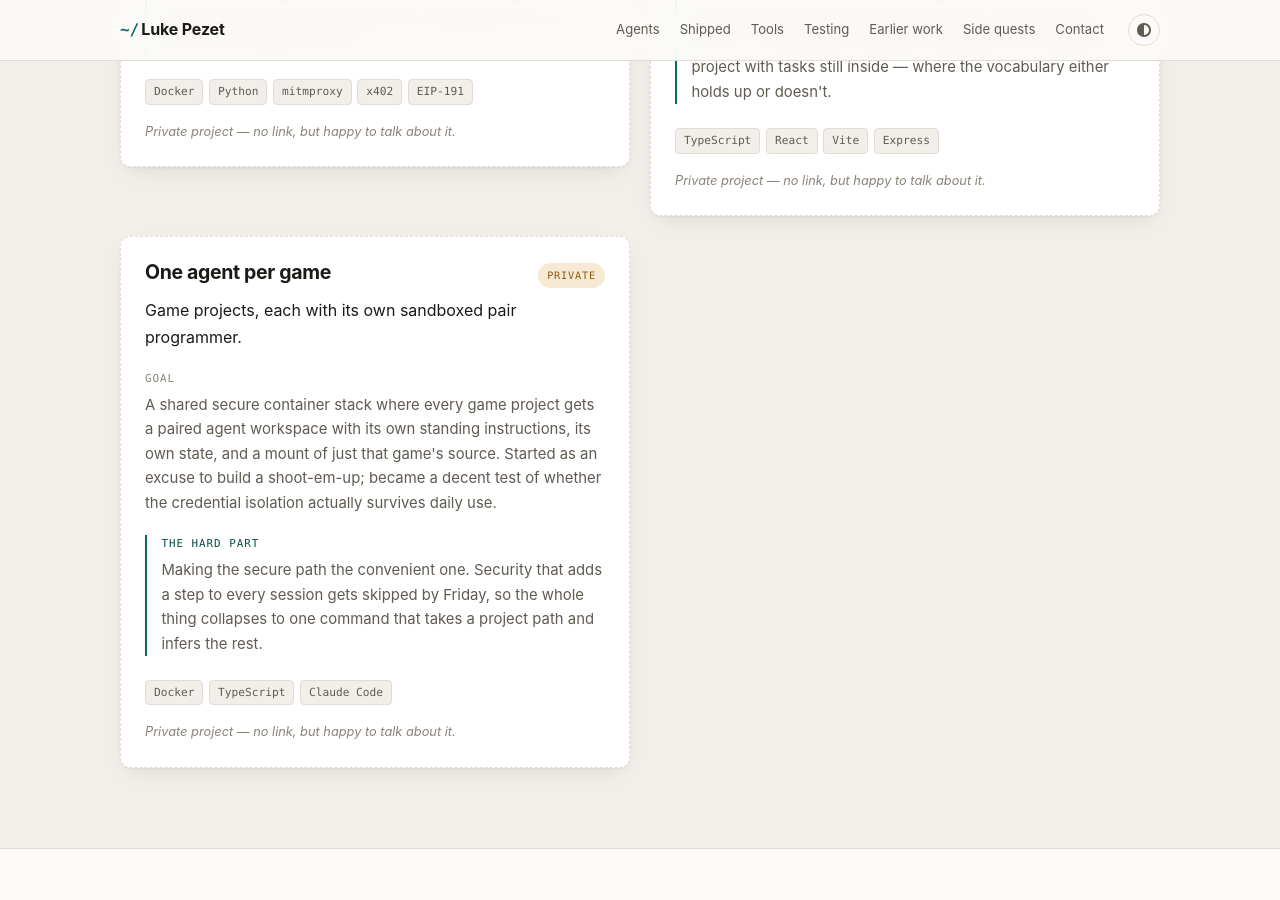
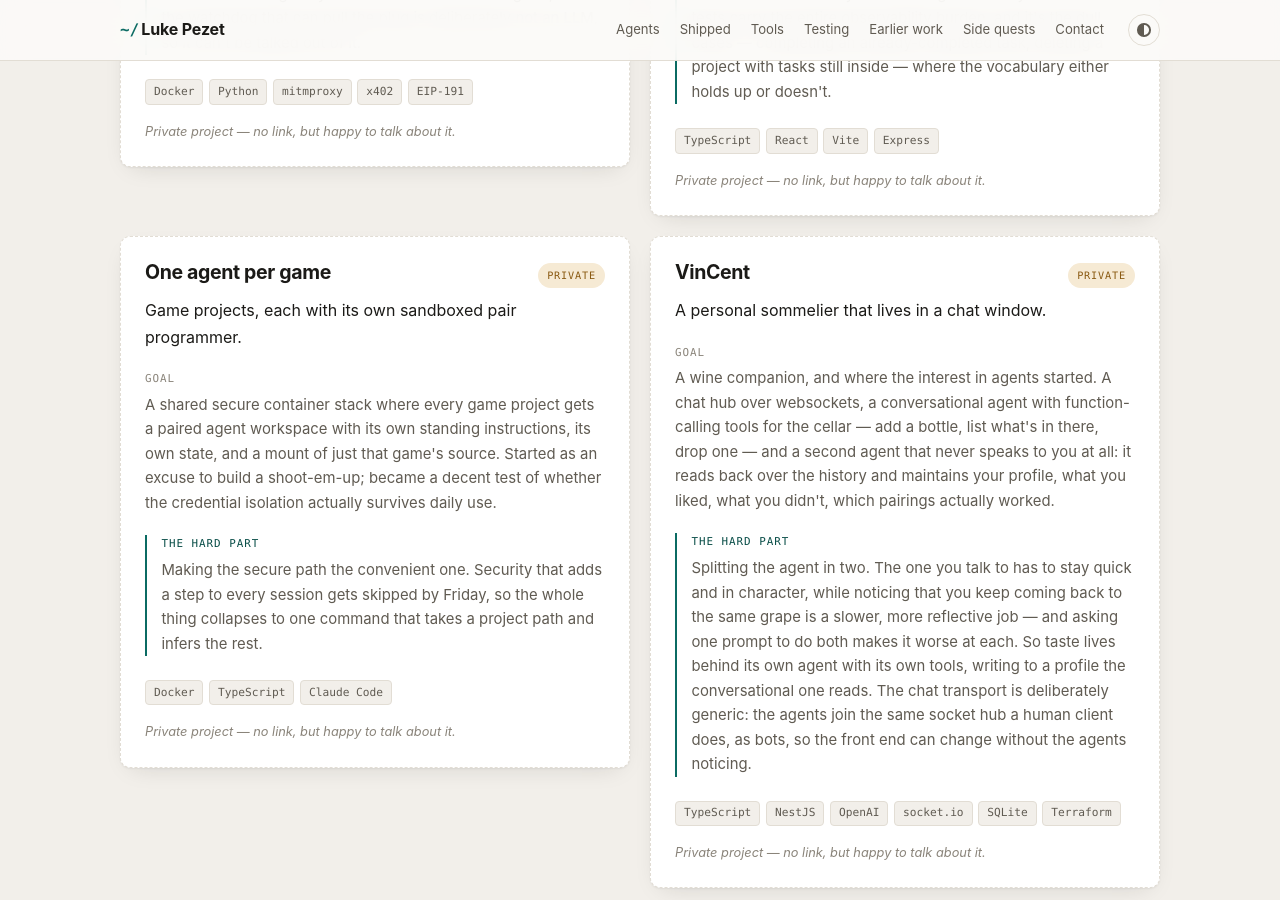
Before and after one commit to lpezet/lpezet.github.io, a Jekyll site: the page built from index.html, in a window 1280 px wide and 900 px high, scrolled down 2073 px. Built offline with Jekyll 4.4.1, drawn with Linux system fonts in a browser that asks for light colours; some of the changed text lies outside the part shown.

Commit message:
Add VinCent, and widen the agents group back to 2024
VinCent is where the agent interest started, so the group period moves from
2025 to 2024 and the blurb now carries the arc: a sommelier in a chat window
first, the security question second.

Written from the source rather than the README, which is still the untouched
NestJS starter. The interesting part is the two-agent split — a conversational
agent with cellar tools, and a second one that never speaks to the user and
just maintains their taste profile from the history.

Described platform-neutral on purpose: the repo has no Discord dependency, it
has @google-apps/chat and models Google Chat's ADDED_TO_SPACE in the socket
gateway. The transport is generic enough that either is true of the design.

Co-Authored-By: Claude Opus 5 (1M context) <noreply@anthropic.com>
Claude-Session: https://claude.ai/code/session_01Y5g16SBRwTXedB7WWrs9BW

```diff
--- a/_data/projects.yml
+++ b/_data/projects.yml
@@ -14,11 +14,12 @@ groups:
   - id: agents
     title: Agents, and the rails they run on
     nav: Agents
-    period: 2025 – now
+    period: 2024 – now
     blurb: >-
-      Coding agents got good enough to leave running. That turns out to be a
-      security problem long before it's a capability problem, and most of my
-      spare time now goes into that gap.
+      It started with a sommelier in a chat window. Then coding agents got good
+      enough to leave running, which turns out to be a security problem long
+      before it's a capability problem — and that is where most of the spare
+      time goes now.
     projects:
       - name: Secure Agent Lab
         tagline: Run an autonomous agent without ever handing it a credential.
@@ -119,6 +120,27 @@ groups:
           to every session gets skipped by Friday, so the whole thing collapses
           to one command that takes a project path and infers the rest.
         tech: [Docker, TypeScript, Claude Code]
+
+      - name: VinCent
+        tagline: A personal sommelier that lives in a chat window.
+        private: true
+        goal: >-
+          A wine companion, and where the interest in agents started. A chat
+          hub over websockets, a conversational agent with function-calling
+          tools for the cellar — add a bottle, list what's in there, drop one —
+          and a second agent that never speaks to you at all: it reads back
+          over the history and maintains your profile, what you liked, what you
+          didn't, which pairings actually worked.
+        challenge: >-
+          Splitting the agent in two. The one you talk to has to stay quick and
+          in character, while noticing that you keep coming back to the same
+          grape is a slower, more reflective job — and asking one prompt to do
+          both makes it worse at each. So taste lives behind its own agent with
+          its own tools, writing to a profile the conversational one reads. The
+          chat transport is deliberately generic: the agents join the same
+          socket hub a human client does, as bots, so the front end can change
+          without the agents noticing.
+        tech: [TypeScript, NestJS, OpenAI, socket.io, SQLite, Terraform]
 
   - id: shipped
     title: Out in the world
```
